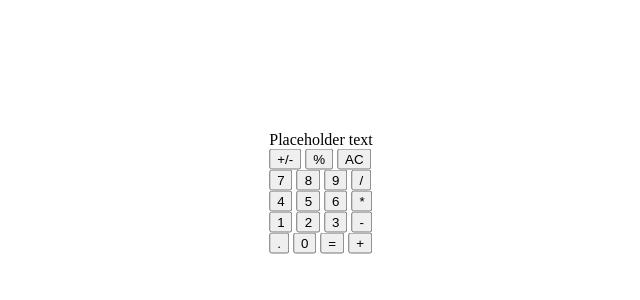
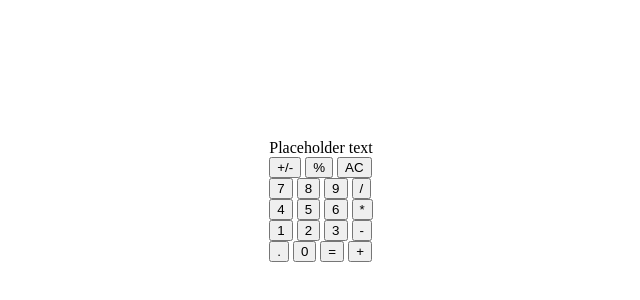
Before and after one commit to ssimkani/javascript-calculator, a plain HTML site: page index.html in a window 1280 px wide. Shown: the part 208-508 px from the top of the page, without its empty margins (319-959 px from the left). Drawn offline with Linux system fonts and the light colour scheme.

Commit message:
style: display flex on body and center calculator

```diff
--- a/style.css
+++ b/style.css
@@ -1,6 +1,7 @@
-.calculator {
-    position: absolute;
-    top: 50%;
-    left: 50%;
-    transform: translate(-50%, -50%);
+body {
+  display: flex;
+  flex-direction: column;
+  align-items: center;
+  justify-content: center;
+  height: 100vh;
 }
```
